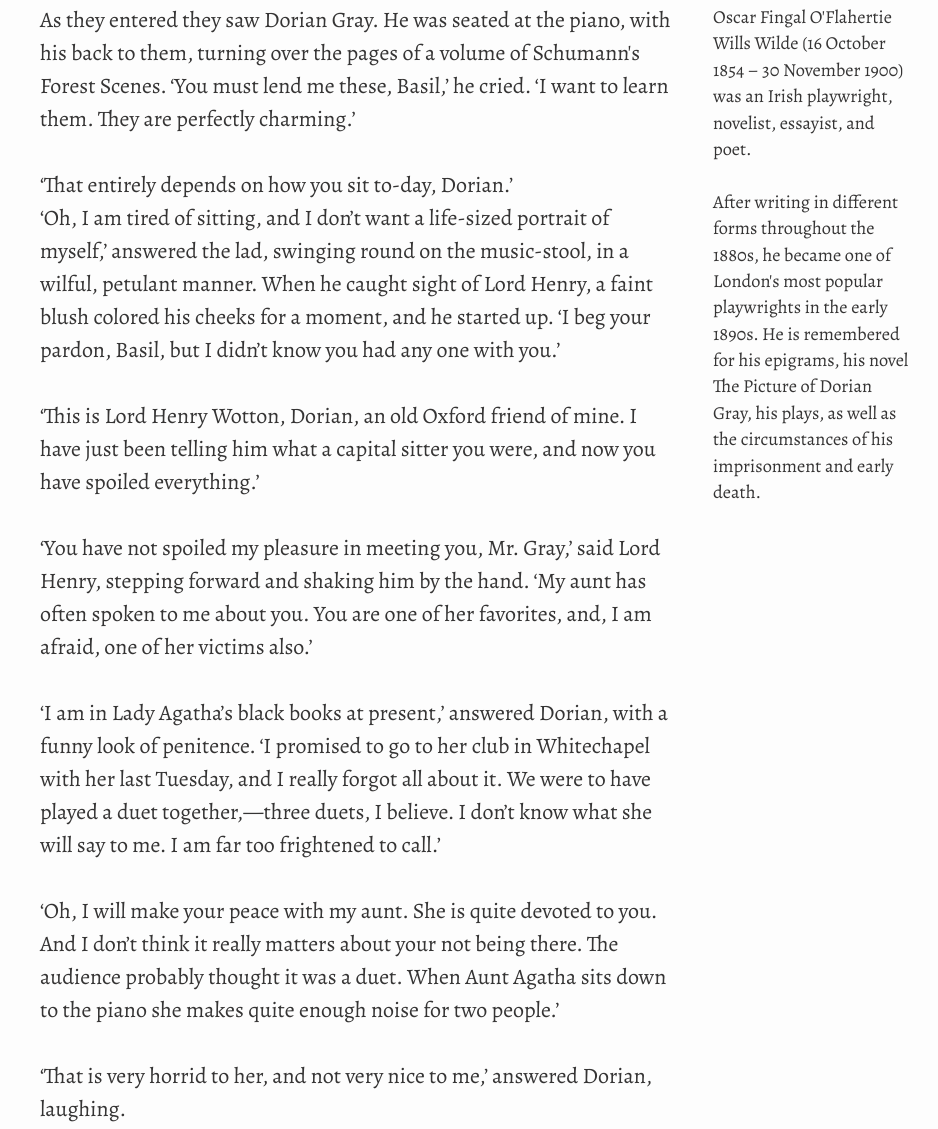
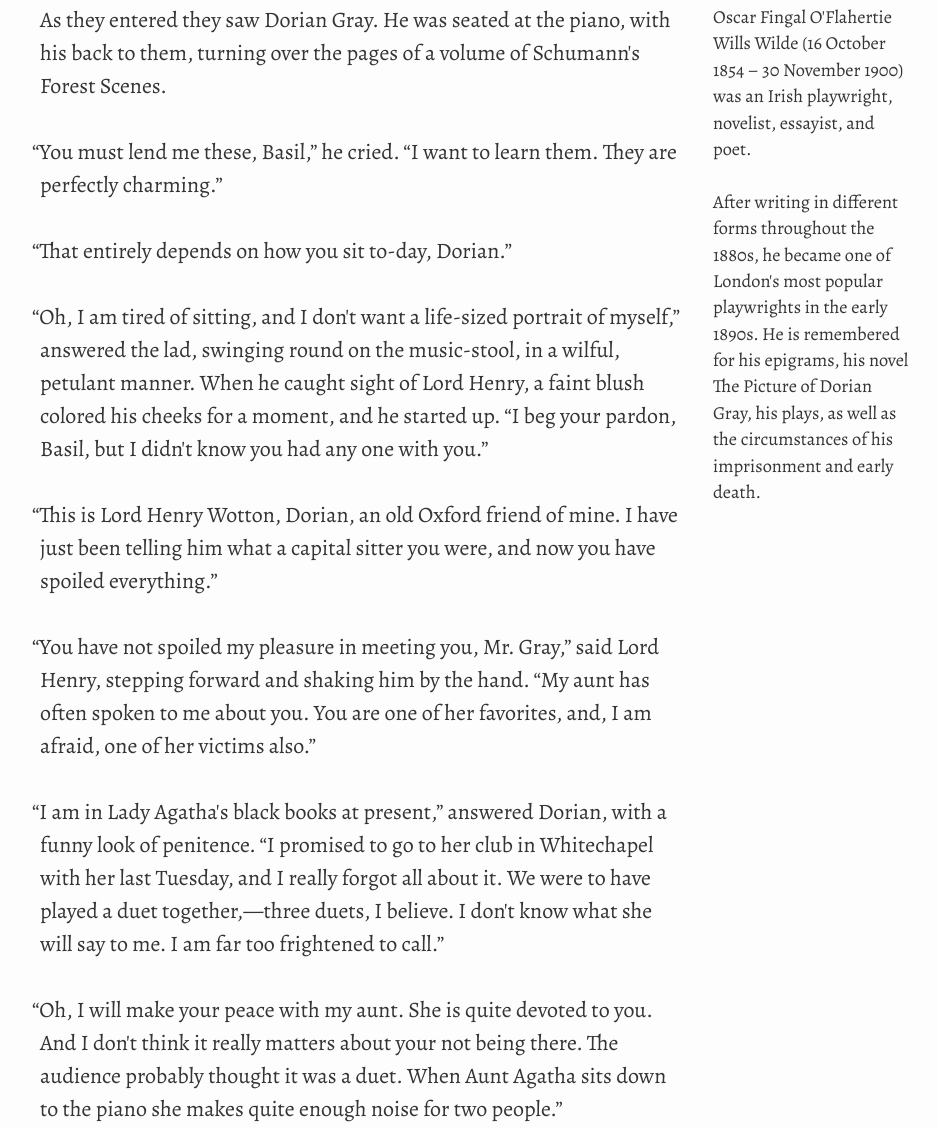
Before and after one commit to Pustelto/Enigma, a website: page index.html in a window 1280 px wide. Shown: the part 359-1488 px from the top of the page, without its empty margins (280-1218 px from the left). Drawn offline with nearby package versions, Linux system fonts and the light colour scheme.

Commit message:
styles update for demo page - puctuation

```diff
--- a/index.html
+++ b/index.html
@@ -24,27 +24,29 @@
     <main>
         <h1>Chapter II</h1>
 
-        <p>As they entered they saw Dorian Gray. He was seated at the piano, with his back to them, turning over the pages of a volume of Schumann&apos;s <quote>Forest Scenes.</quote> ‘You must lend me these, Basil,’ he cried. ‘I want to learn them. They are perfectly charming.’</p>
+        <p>As they entered they saw Dorian Gray. He was seated at the piano, with his back to them, turning over the pages of a volume of Schumann&apos;s Forest Scenes.</p>
 
-       <quotation> ‘That entirely depends on how you sit to-day, Dorian.’</quotation>
+        <p><quote>You must lend me these, Basil,</quote> he cried. <quote>I want to learn them. They are perfectly charming.</quote></p>
 
-        <p>‘Oh, I am tired of sitting, and I don’t want a life-sized portrait of myself,’ answered the lad, swinging round on the music-stool, in a wilful, petulant manner. When he caught sight of Lord Henry, a faint blush colored his cheeks for a moment, and he started up. ‘I beg your pardon, Basil, but I didn’t know you had any one with you.’</p>
+       <p> <quote>That entirely depends on how you sit to-day, Dorian.</quote></p>
 
-        <p>‘This is Lord Henry Wotton, Dorian, an old Oxford friend of mine. I have just been telling him what a capital sitter you were, and now you have spoiled everything.’</p>
+        <p><quote>Oh, I am tired of sitting, and I don&apos;t want a life-sized portrait of myself,</quote> answered the lad, swinging round on the music-stool, in a wilful, petulant manner. When he caught sight of Lord Henry, a faint blush colored his cheeks for a moment, and he started up. <quote>I beg your pardon, Basil, but I didn&apos;t know you had any one with you.</quote></p>
 
-        <p>‘You have not spoiled my pleasure in meeting you, Mr. Gray,’ said Lord Henry, stepping forward and shaking him by the hand. ‘My aunt has often spoken to me about you. You are one of her favorites, and, I am afraid, one of her victims also.’</p>
+        <p><quote>This is Lord Henry Wotton, Dorian, an old Oxford friend of mine. I have just been telling him what a capital sitter you were, and now you have spoiled everything.</quote></p>
 
-        <p>‘I am in Lady Agatha’s black books at present,’ answered Dorian, with a funny look of penitence. ‘I promised to go to her club in Whitechapel with her last Tuesday, and I really forgot all about it. We were to have played a duet together,—three duets, I believe. I don’t know what she will say to me. I am far too frightened to call.’</p>
+        <p><quote>You have not spoiled my pleasure in meeting you, Mr. Gray,</quote> said Lord Henry, stepping forward and shaking him by the hand. <quote>My aunt has often spoken to me about you. You are one of her favorites, and, I am afraid, one of her victims also.</quote></p>
 
-        <p>‘Oh, I will make your peace with my aunt. She is quite devoted to you. And I don’t think it really matters about your not being there. The audience probably thought it was a duet. When Aunt Agatha sits down to the piano she makes quite enough noise for two people.’</p>
+        <p><quote>I am in Lady Agatha&apos;s black books at present,</quote> answered Dorian, with a funny look of penitence. <quote>I promised to go to her club in Whitechapel with her last Tuesday, and I really forgot all about it. We were to have played a duet together,—three duets, I believe. I don&apos;t know what she will say to me. I am far too frightened to call.</quote></p>
 
-        <p>‘That is very horrid to her, and not very nice to me,’ answered Dorian, laughing.</p>
+        <p><quote>Oh, I will make your peace with my aunt. She is quite devoted to you. And I don&apos;t think it really matters about your not being there. The audience probably thought it was a duet. When Aunt Agatha sits down to the piano she makes quite enough noise for two people.</quote></p>
 
-        <p>Lord Henry looked at him. Yes, he was certainly wonderfully handsome, with his finely-curved scarlet lips, his frank blue eyes, his crisp gold hair. There was something in his face that made one trust him at once. All the candor of youth was there, as well as all youth’s passionate purity. One felt that he had kept himself unspotted from the world. No wonder Basil Hallward worshipped him. He was made to be worshipped.</p>
+        <p><quote>That is very horrid to her, and not very nice to me,</quote> answered Dorian, laughing.</p>
+
+        <p>Lord Henry looked at him. Yes, he was certainly wonderfully handsome, with his finely-curved scarlet lips, his frank blue eyes, his crisp gold hair. There was something in his face that made one trust him at once. All the candor of youth was there, as well as all youth&apos;s passionate purity. One felt that he had kept himself unspotted from the world. No wonder Basil Hallward worshipped him. He was made to be worshipped.</p>
 
         <div class="sidenote">
-            <p>Oscar Fingal O'Flahertie Wills Wilde (16 October 1854 – 30 November 1900) was an Irish playwright, novelist, essayist, and poet.</p>
-            <p>After writing in different forms throughout the 1880s, he became one of London's most popular playwrights in the early 1890s. He is remembered for his epigrams, his novel The Picture of Dorian Gray, his plays, as well as the circumstances of his imprisonment and early death.</p>
+            <p>Oscar Fingal O&apos;Flahertie Wills Wilde (16 October 1854 &ndash; 30 November 1900) was an Irish playwright, novelist, essayist, and poet.</p>
+            <p>After writing in different forms throughout the 1880s, he became one of London&apos;s most popular playwrights in the early 1890s. He is remembered for his epigrams, his novel The Picture of Dorian Gray, his plays, as well as the circumstances of his imprisonment and early death.</p>
         </div>
     </main>
 
--- a/scss/base/_base.scss
+++ b/scss/base/_base.scss
@@ -68,6 +68,23 @@ h3 {
   @include enigma(1);
 }
 
+quote {
+  quotes: '\201c' '\201d' '\2018' '\2019';
+  margin: 0;
+}
+
+quote:before {
+  content: open-quote;
+}
+
+quote:after {
+  content: close-quote;
+}
+
+quote:first-child {
+  margin-left: -8px;
+}
+
 p:not(:last-child) {
   margin-bottom: enigmaLeading();
 }
--- a/scss/main.scss
+++ b/scss/main.scss
@@ -1,11 +1,11 @@
 /// normalization file
-@import 'test/normy-core';
+@import 'base/normy-core';
 
 /// Enigma toolkit
 @import 'Enigma/_enigma';
 
 //variables
-@import 'test/var';
+@import 'base/var';
 
 /// base CSS file
-@import 'test/base';
+@import 'base/base';
```
Also changed, not shown: css/main.css.
